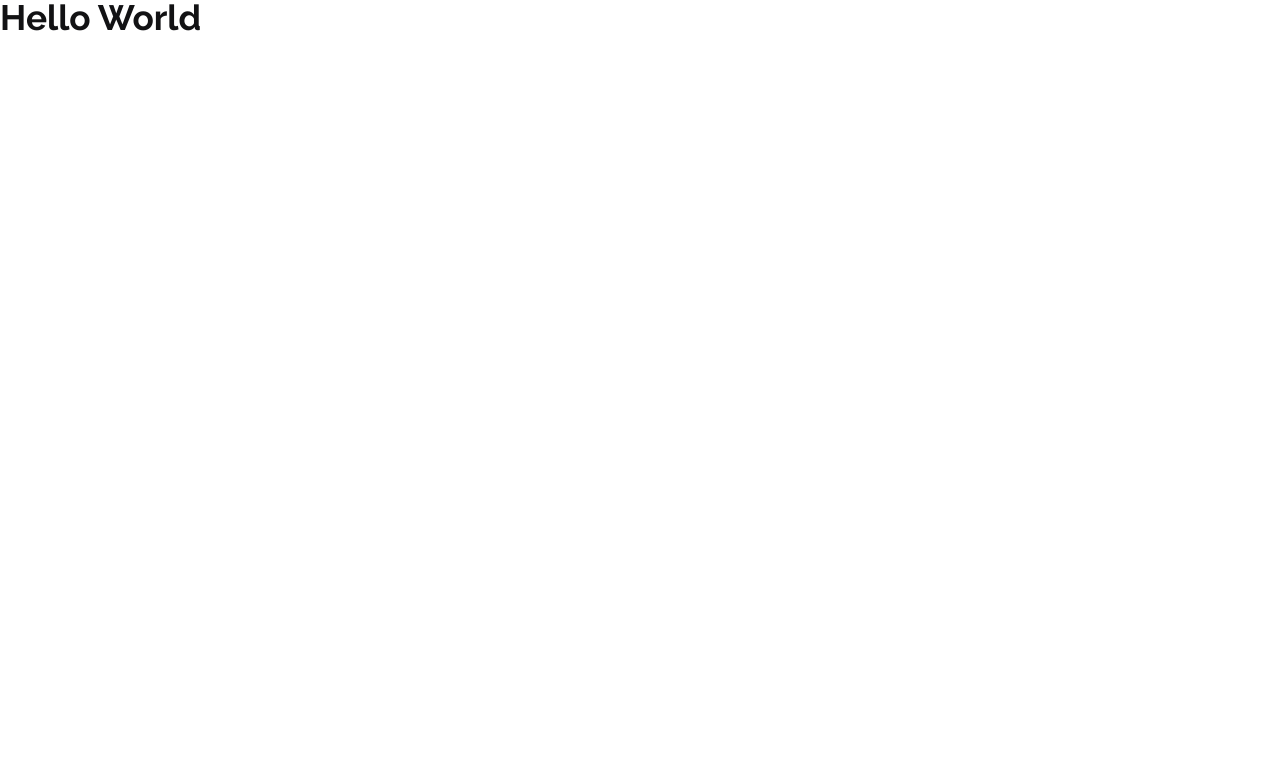
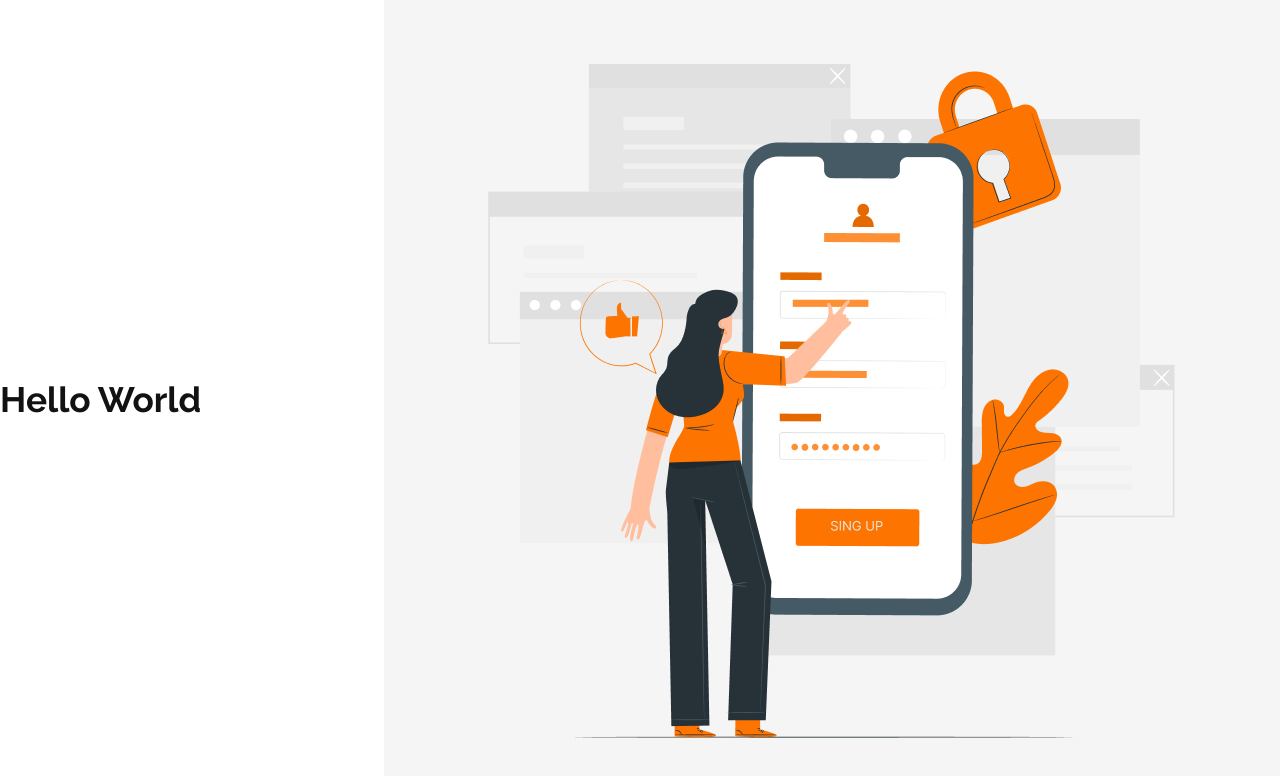
Before and after one commit to Gabriel-Malafaia/ReactJS-3.0-Typescript-LandingPage-Formularios, a React (Vite) app: page / in a window 1280 px wide. Shown: the top 776 px of the page. Built offline with nearby package versions, Linux system fonts and the light colour scheme.

Commit message:
feat: illustration home

```diff
--- a/index.html
+++ b/index.html
@@ -1,9 +1,11 @@
 <!DOCTYPE html>
-<html lang="en">
+<html lang="pt-BR">
   <head>
     <meta charset="UTF-8" />
-    <link rel="icon" type="image/svg+xml" href="/vite.svg" />
-    <link href="https://fonts.googleapis.com/css2?family=Raleway:wght@300;400;500;600;700&display=swap" rel="stylesheet">
+    <link
+      href="https://fonts.googleapis.com/css2?family=Raleway:wght@300;400;500;600;700&display=swap"
+      rel="stylesheet"
+    />
     <meta name="viewport" content="width=device-width, initial-scale=1.0" />
     <title>Vite + React + TS</title>
   </head>
--- /dev/null
+++ b/src/components/Illustration/index.tsx
@@ -0,0 +1,9 @@
+import { IllustrationContainer } from "./styles";
+
+export const Illustration = () => {
+  return (
+    <IllustrationContainer>
+      <img src={"/src/assets/Illustration.png"} alt="Illustration Page" />
+    </IllustrationContainer>
+  );
+};
--- /dev/null
+++ b/src/components/Illustration/styles.ts
@@ -0,0 +1,12 @@
+import styled from "styled-components";
+
+export const IllustrationContainer = styled.div`
+  display: flex;
+  justify-content: space-around;
+  align-items: center;
+
+  width: 70%;
+  height: 100%;
+
+  background-color: #F5F5F5;
+`;
--- a/src/pages/Home/index.tsx
+++ b/src/pages/Home/index.tsx
@@ -1,9 +1,13 @@
 import { Text } from "../../styles/components/Typography/styles";
+import { Illustration } from "../../components/Illustration";
+import { HomeContainer } from "./styles";
+
 
 export const Home = () => {
   return (
-    <>
+    <HomeContainer>
       <Text tag="h1" fontSize="title1">Hello World</Text>
-    </>
+      <Illustration />
+    </HomeContainer>
   );
 };
--- /dev/null
+++ b/src/pages/Home/styles.ts
@@ -0,0 +1,9 @@
+import styled from "styled-components";
+
+export const HomeContainer = styled.main`
+  display: flex;
+  justify-content: space-between;
+  align-items: center;
+  width: 100%;
+  height: 100vh;
+`;
--- /dev/null
+++ b/src/services/Api/index.ts
@@ -0,0 +1,3 @@
+export const name = 'Gabriel'
+// Api paises https://amazon-api.sellead.com/country
+// https://amazon-api.sellead.com/city para
```
Also changed, not shown: src/Images/imgilustracao.png (added), src/assets/Ally-logo.png (added).
